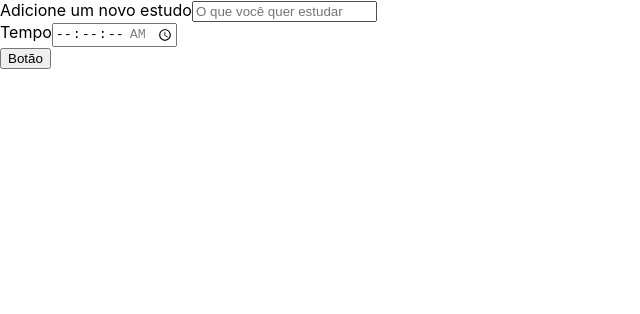
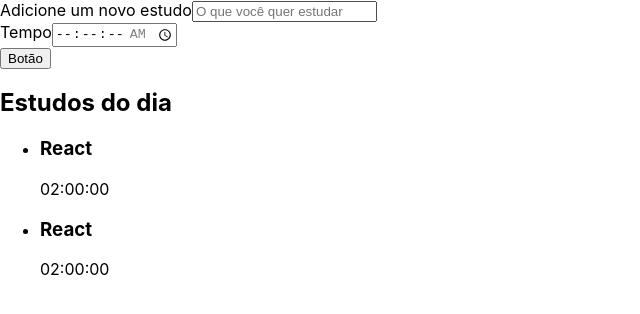
Before and after one commit to fabiof2x/alura-studies, a React (Create React App) app: page / in a window 1280 px wide. Shown: the top 314 px of the page, without its empty margins (0-640 px from the left). Built offline with nearby package versions, Linux system fonts and the light colour scheme; the HTML template or start-up script is replaced by a standard one.

Commit message:
Criando a lista

```diff
--- a/src/App.tsx
+++ b/src/App.tsx
@@ -1,10 +1,12 @@
 import React from 'react';
 import Formulario from './components/Formulario';
+import Lista from './components/Lista';
 
 function App() {
   return (
     <div className="App">
       <Formulario />
+      <Lista />
     </div>
   );
 }
--- /dev/null
+++ b/src/components/Lista/index.tsx
@@ -0,0 +1,29 @@
+import React from 'react';
+
+function Lista() {
+  return (
+    <aside>
+      <h2>Estudos do dia</h2>
+      <ul>
+        <li>
+          <h3>
+            React
+          </h3>
+          <span>
+            02:00:00
+          </span>
+        </li>
+        <li>
+          <h3>
+            React
+          </h3>
+          <span>
+            02:00:00
+          </span>
+        </li>
+      </ul>
+    </aside>
+  )
+}
+
+export default Lista;
```
